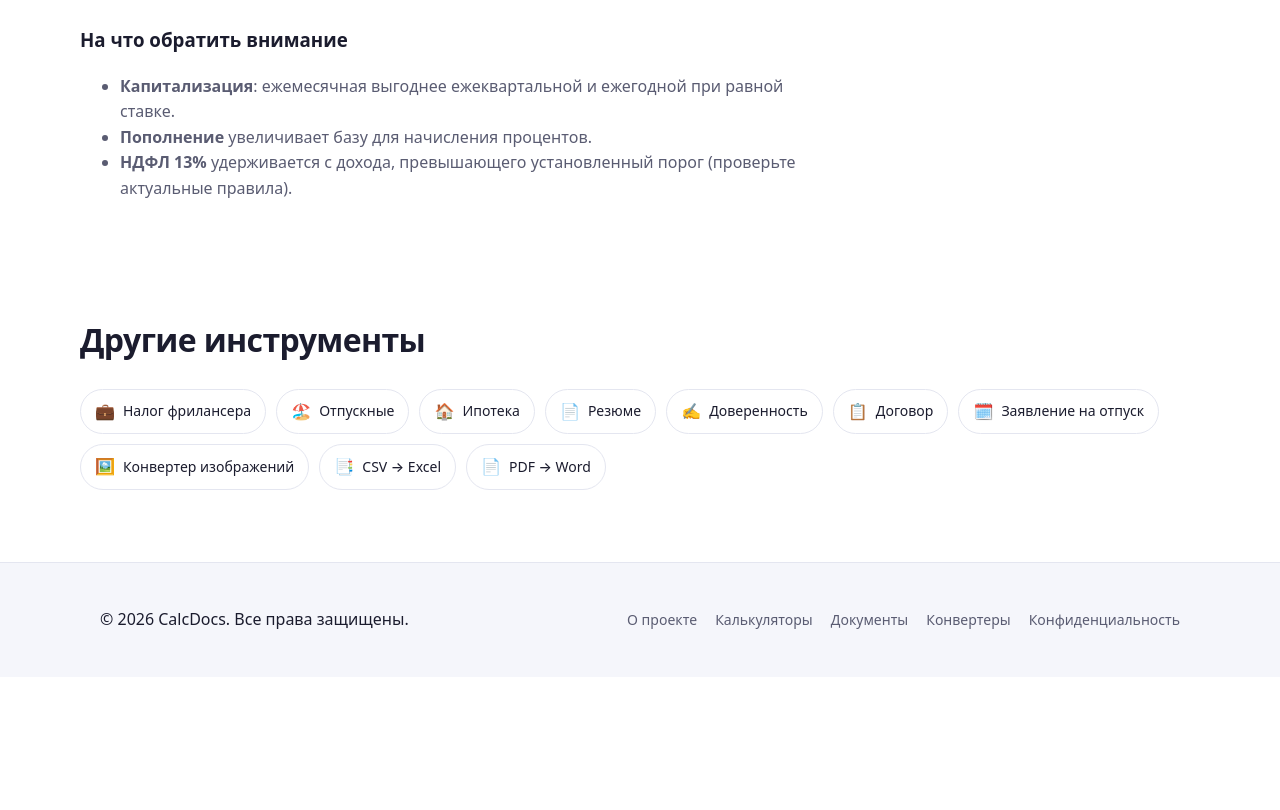
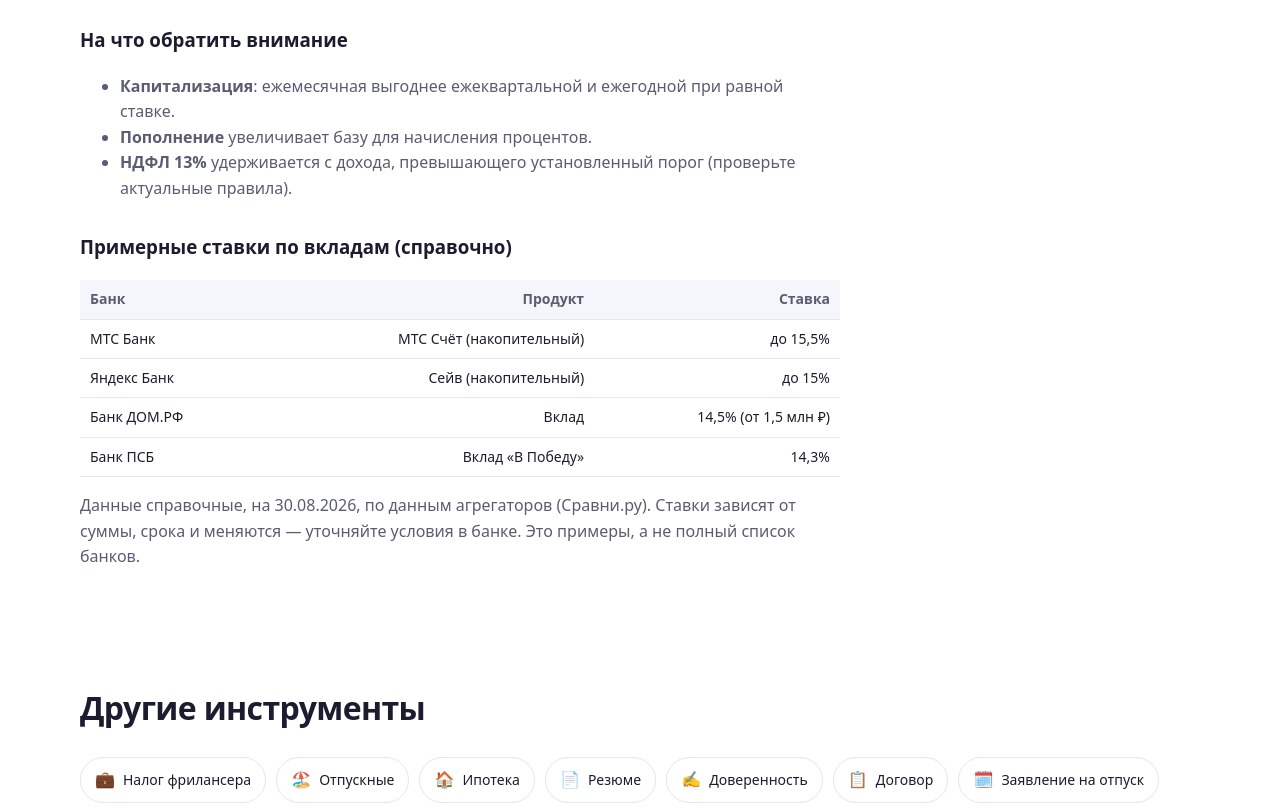
Before and after one commit to annycypher/calculat, a PHP site: page /calculators/deposit.html in a window 1280 px wide. Shown: the part 1268-2078 px from the top of the page. Before the commit the page ends 1897 px from the top, so only its background shows below. Run offline with PHP 8.4, Linux system fonts and the light colour scheme.

Commit message:
Вклады: помесячная таблица разбивки + сравнение банков (справочные ставки)

```diff
--- a/calculators/deposit.html
+++ b/calculators/deposit.html
@@ -110,6 +110,11 @@
           <div id="chartBlock" style="display:none;margin-top:20px">
             <canvas id="chart" style="width:100%;height:300px;display:block"></canvas>
           </div>
+          <details id="tableBlock" style="display:none;margin-top:20px">
+            <summary style="cursor:pointer;font-weight:600">Помесячная разбивка</summary>
+            <div id="tableWrap" style="overflow-x:auto;margin-top:10px"></div>
+            <p class="hint" id="tableMore" style="display:none">Показаны первые 60 месяцев.</p>
+          </details>
           <p class="hint" id="tip" style="margin-top:14px;color:var(--text-muted)">Заполните форму и нажмите «Рассчитать».</p>
         </div>
       </div>
@@ -126,6 +131,17 @@
           <li><strong>Пополнение</strong> увеличивает базу для начисления процентов.</li>
           <li><strong>НДФЛ 13%</strong> удерживается с дохода, превышающего установленный порог (проверьте актуальные правила).</li>
         </ul>
+        <h3>Примерные ставки по вкладам (справочно)</h3>
+        <table class="dep-table">
+          <thead><tr><th>Банк</th><th>Продукт</th><th>Ставка</th></tr></thead>
+          <tbody>
+            <tr><td>МТС Банк</td><td>МТС Счёт (накопительный)</td><td>до 15,5%</td></tr>
+            <tr><td>Яндекс Банк</td><td>Сейв (накопительный)</td><td>до 15%</td></tr>
+            <tr><td>Банк ДОМ.РФ</td><td>Вклад</td><td>14,5% (от 1,5 млн ₽)</td></tr>
+            <tr><td>Банк ПСБ</td><td>Вклад «В Победу»</td><td>14,3%</td></tr>
+          </tbody>
+        </table>
+        <p class="hint">Данные справочные, на 30.08.2026, по данным агрегаторов (Сравни.ру). Ставки зависят от суммы, срока и меняются — уточняйте условия в банке. Это примеры, а не полный список банков.</p>
       </div>
     </div>
   </main>
--- a/js/calc-deposit.js
+++ b/js/calc-deposit.js
@@ -80,6 +80,7 @@ if (form) {
     const monthlyRate = rate / 100 / 12;
     let balance = initial, totalInterest = 0;
     const data = [balance];
+    const rows = [];
 
     for (let m = 1; m <= months; m++) {
       balance += topup; // пополнение в начале месяца
@@ -91,6 +92,7 @@ if (form) {
       if (cap === 'none') totalInterest += inc;
       else { balance += inc; totalInterest += inc; }
       data.push(balance);
+      rows.push({ m, inc, balance });
     }
 
     const invested = initial + topup * months;
@@ -114,7 +116,22 @@ if (form) {
     lastData = months <= 120 ? data : data.filter((_, i) => i % Math.ceil(months / 120) === 0).concat(data[data.length - 1]);
     drawChart(lastData);
     document.getElementById('chartBlock').style.display = 'block';
+    renderTable(rows);
   });
 }
 
+function renderTable(rows) {
+  const block = document.getElementById('tableBlock');
+  const wrap = document.getElementById('tableWrap');
+  if (!block || !wrap) return;
+  const show = rows.slice(0, 60);
+  let html = `<table class="dep-table"><thead><tr><th>Месяц</th><th>Начислено</th><th>Остаток</th></tr></thead><tbody>`;
+  for (const r of show) html += `<tr><td>${r.m}</td><td>${fmt(r.inc)} ₽</td><td>${fmt(r.balance)} ₽</td></tr>`;
+  html += `</tbody></table>`;
+  wrap.innerHTML = html;
+  block.style.display = 'block';
+  const more = document.getElementById('tableMore');
+  if (more) more.style.display = rows.length > 60 ? 'block' : 'none';
+}
+
 window.addEventListener('resize', () => { if (lastData) drawChart(lastData); });
--- a/styles.css
+++ b/styles.css
@@ -215,6 +215,12 @@ button, input, select, textarea { font: inherit; color: inherit; }
   font-size: 15px; line-height: 1.6;
 }
 
+/* ═══════════ Таблица (вклад, сравнение) ═══════════ */
+.dep-table { width: 100%; border-collapse: collapse; font-size: 14px; margin: 12px 0; }
+.dep-table th, .dep-table td { padding: 8px 10px; text-align: right; border-bottom: 1px solid var(--border); }
+.dep-table th:first-child, .dep-table td:first-child { text-align: left; }
+.dep-table thead th { color: var(--text-muted); font-weight: 600; background: var(--bg-soft); }
+
 /* ═══════════ «Другие инструменты» (чипы) ═══════════ */
 .chips { display: flex; flex-wrap: wrap; gap: 10px; }
 .chip {
--- a/sw.js
+++ b/sw.js
@@ -1,5 +1,5 @@
 // svc — простой service worker для офлайн-работы CalcDocs (PWA).
-const VERSION = 'v1.6.0';
+const VERSION = 'v1.6.1';
 const CACHE = `calcdocs-${VERSION}`;
 const SHELL = [
   '/',
```
